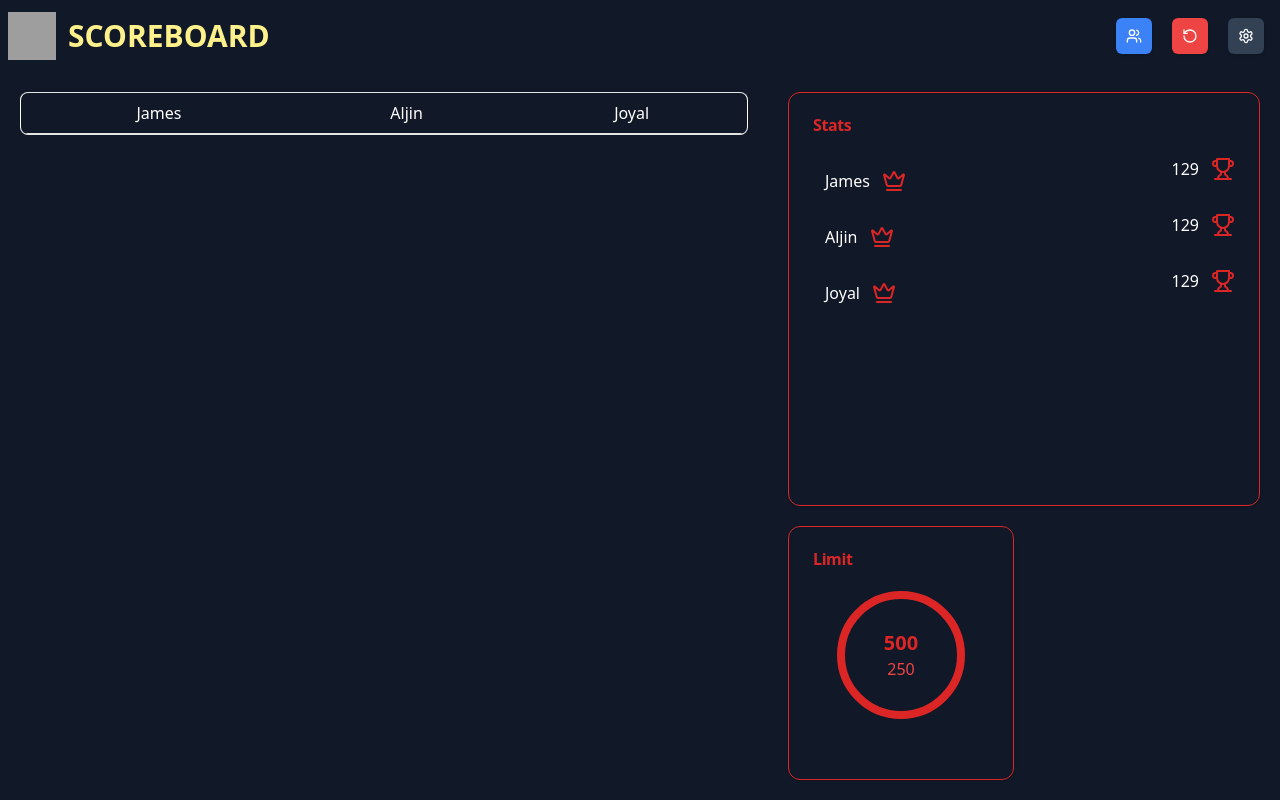
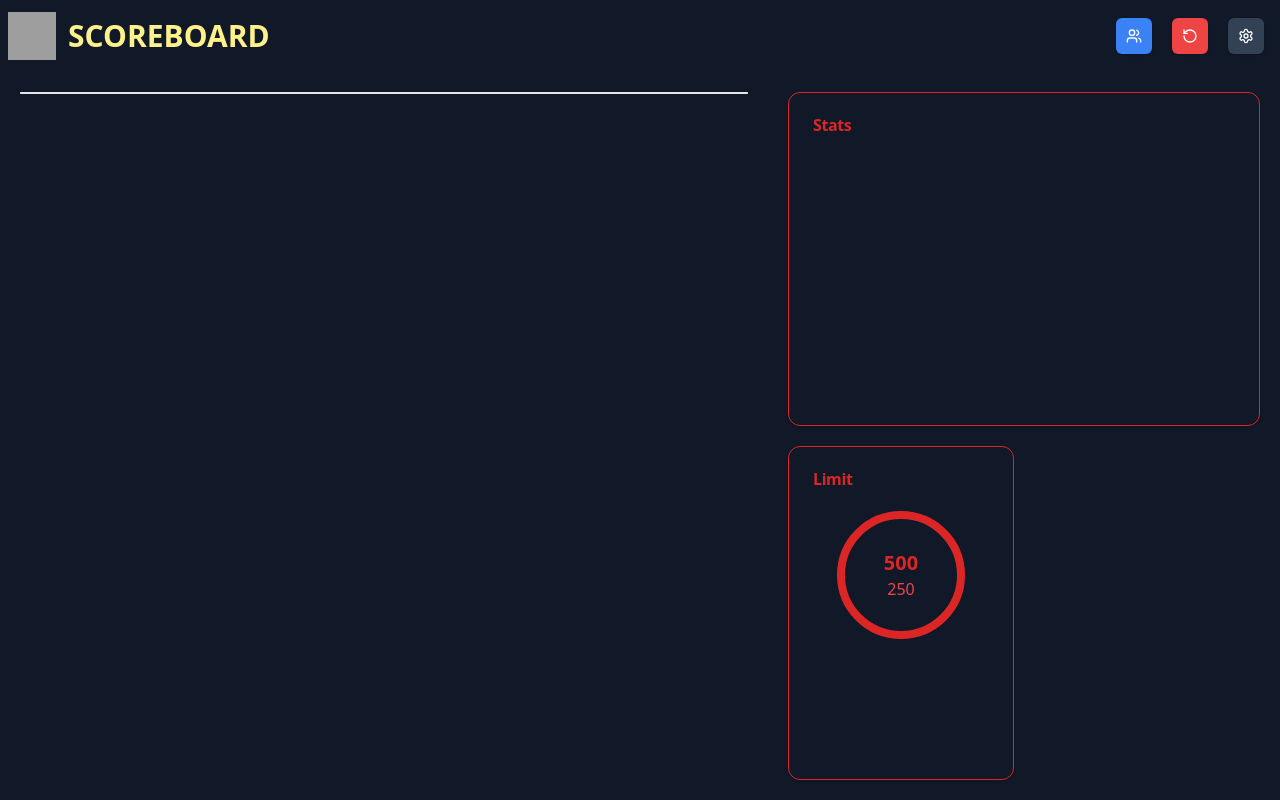
Before and after one commit to iamjamesfrancis/uno-scoreboard, a React (Vite) app: page / in a window 1280 px wide. Built offline with nearby package versions, Linux system fonts and the light colour scheme; grey boxes are pictures that could not be loaded.

Commit message:
add addPlayer action and implement player addition functionality in Players component

```diff
--- a/src/components/sub/players.tsx
+++ b/src/components/sub/players.tsx
@@ -7,13 +7,14 @@ import {
     AlertDialogTitle,
     AlertDialogTrigger,
 } from "@/components/ui/alert-dialog"
+
 import { Users, UserRoundPlus, X, UserRound, Trash2, UserRoundPen } from "lucide-react"
 import { Button, } from "../ui/button"
 import { motion } from "motion/react"
 import { useRef } from "react"
 import { useSelector, useDispatch } from "react-redux"
 import { RootState } from "../../state/store"
-import { deletePlayer } from "../../state/players/playersSlice"
+import { addPlayer, deletePlayer } from "../../state/players/playersSlice"
 
 const Players = () => {
     const constraintsRef = useRef<HTMLDivElement>(null);
@@ -43,7 +44,14 @@ const Players = () => {
                             </AlertDialogTitle>
                             <AlertDialogDescription className="flex flex-col gap-2 p-3">
                                 <div>
-                                    <Button variant="outline" size="icon" className="bg-blue-500 hover:bg-blue-900 w-auto p-2 text-white hover:text-white">
+                                    <Button variant="outline" size="icon" className="bg-blue-500 hover:bg-blue-900 w-auto p-2 text-white hover:text-white" onClick={() => {
+                                        if (players) {
+                                            const name = prompt("Enter player name");
+                                            if (name) {
+                                                dispatch(addPlayer({ id: crypto.randomUUID(), name: name }))
+                                            }
+                                        }
+                                    }}>
                                         <UserRoundPlus /> Add Player
                                     </Button>
                                 </div>
--- a/src/state/players/playersSlice.ts
+++ b/src/state/players/playersSlice.ts
@@ -9,22 +9,15 @@ interface PlayersState {
     players: Player[];
 }
 
-const initialState: PlayersState = {
-    players: [
-        {
-            id: '1',
-            name: 'James',
-        },
-        {
-            id: '2',
-            name: 'Aljin',
-        },
-        {
-            id: '3',
-            name: 'Joyal',
-        },
-    ],
+const loadInitialState = (): PlayersState => {
+    const storedPlayers = localStorage.getItem("players");
+    return storedPlayers
+        ? { players: JSON.parse(storedPlayers) }
+        : { players: [] }; // Default state if no players in localStorage
 };
+
+// Initialize the state
+const initialState: PlayersState = loadInitialState();
 
 const counter = createSlice({
     name: 'players',
```
